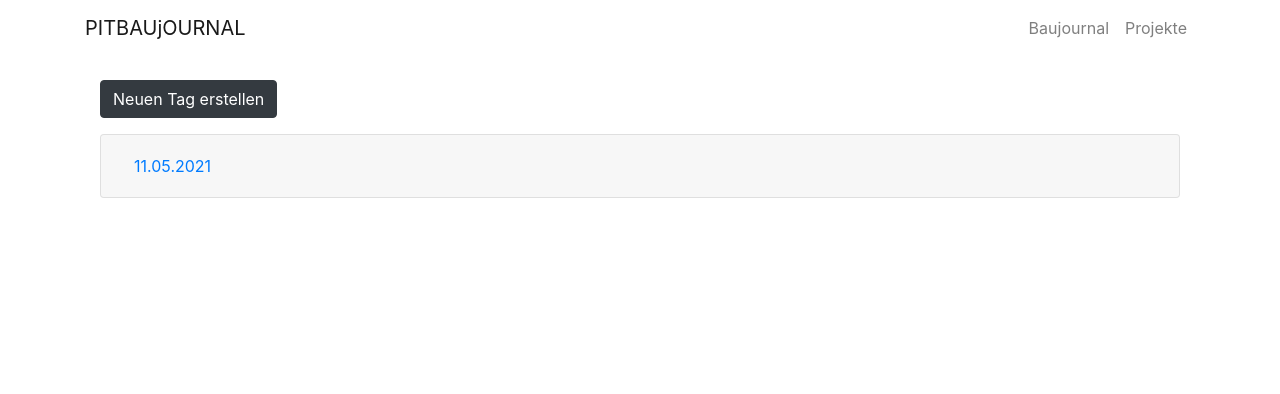
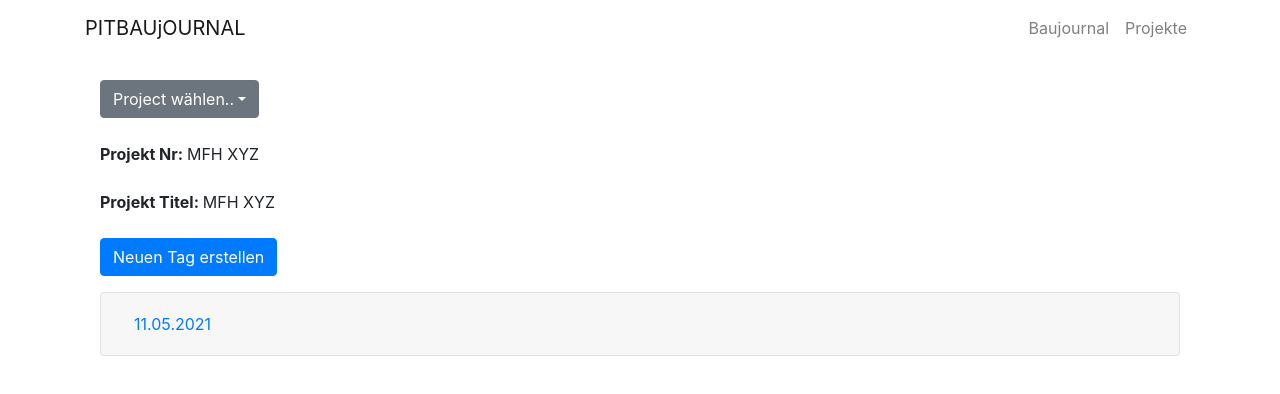
Before and after one commit to nadavisuals/baujournal, a React (Create React App) app in the folder client/: page / in a window 1280 px wide. Shown: the top 394 px of the page. Built offline with nearby package versions, Linux system fonts and the light colour scheme.

Commit message:
project list dropdown / project nr and list

```diff
--- a/client/src/App.js
+++ b/client/src/App.js
@@ -3,6 +3,7 @@ import { BrowserRouter as Router, Route } from "react-router-dom";
 import "bootstrap/dist/css/bootstrap.min.css";
 
 import DayList from "./pages/day-list";
+import DayUpdate from "./pages/day-update";
 import ProjectList from "./pages/project-list";
 import ProjectCreate from "./pages/project-create";
 import ProjectUpdate from "./pages/project-update";
@@ -17,6 +18,7 @@ function App() {
         <Route path="/projects" exact component={ProjectList} />
         <Route path="/create-project" component={ProjectCreate} />
         <Route path="/update-project/:id" component={ProjectUpdate} />
+        <Route path="/update-day/:id" component={DayUpdate} />
 
       </div>
     </Router>
--- a/client/src/pages/day-list.js
+++ b/client/src/pages/day-list.js
@@ -11,10 +11,37 @@ export default class DayList extends Component {
           <br/>
          <div className="container content">
         <Form>
+          <div>
+
+              <div class="dropdown">
+                <button class="btn btn-secondary dropdown-toggle" type="button" id="dropdownMenuButton" data-toggle="dropdown" aria-haspopup="true" aria-expanded="false">
+                  Project wählen..
+                </button>
+                <div class="dropdown-menu" aria-labelledby="dropdownMenuButton">
+                  <a class="dropdown-item" href="#">Sonne</a>
+                  <a class="dropdown-item" href="#">Regen</a>
+                  <a class="dropdown-item" href="#">Schnee</a>
+                </div>
+              </div>
+
+        <br></br>
+
+        <div className="form-group">
+              <label><b>Projekt Nr:&nbsp;</b></label>
+              <label>MFH XYZ</label>
+        </div>
+
+         <div className="form-group">
+              <label><b>Projekt Titel:&nbsp;</b></label>
+              <label>MFH XYZ</label>
+        </div>
+        <p></p>
+      </div>
+
 
           <Form.Group>
             <Link>
-              <Button variant="dark">Neuen Tag erstellen</Button>
+              <Button variant="primary">Neuen Tag erstellen</Button>
             </Link>
           </Form.Group>
 
@@ -82,7 +109,7 @@ export default class DayList extends Component {
                           <Row>
                             <Col className="d-flex justify-content-end">
                               <Link
-                                to=""
+                                to={"/update-day/:id"}
                               >
                                 <Button
                                   className="p-1"
--- /dev/null
+++ b/client/src/pages/day-update.js
@@ -0,0 +1,14 @@
+import React, { Component } from 'react';
+import NavBar from "../components/navbar.component";
+
+export default class DayUpdate extends Component {
+  render() {
+    return (
+
+      <div>
+          <NavBar />
+        <p>You are on the Day Update component!</p>
+      </div>
+    )
+  }
+}
--- a/client/src/pages/project-list.js
+++ b/client/src/pages/project-list.js
@@ -69,7 +69,7 @@ export default class ProjectList extends Component {
         <br/>
           <h5>Projekt Manager</h5>
           <div style={{ borderTop: "1px solid lightgray ", marginBottom: 20 }}></div>
-          <Button className="mb-3" href="/create-project"variant="primary">Projekt hinzufügen</Button>
+          <Button className="mb-3" href="/create-project" variant="primary">Projekt hinzufügen</Button>
 
           <table className="table">
             <thead className="thead-light">
```
